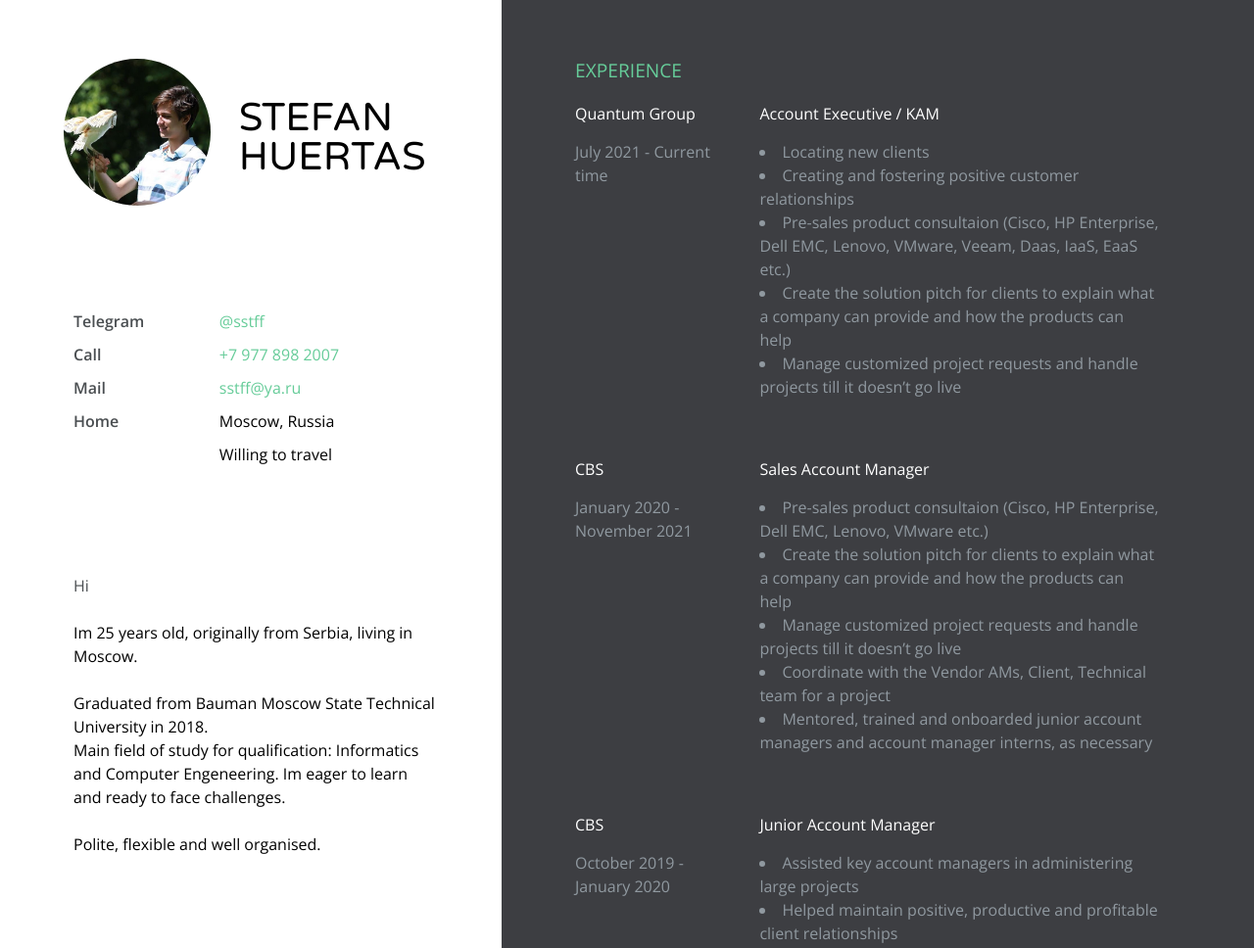
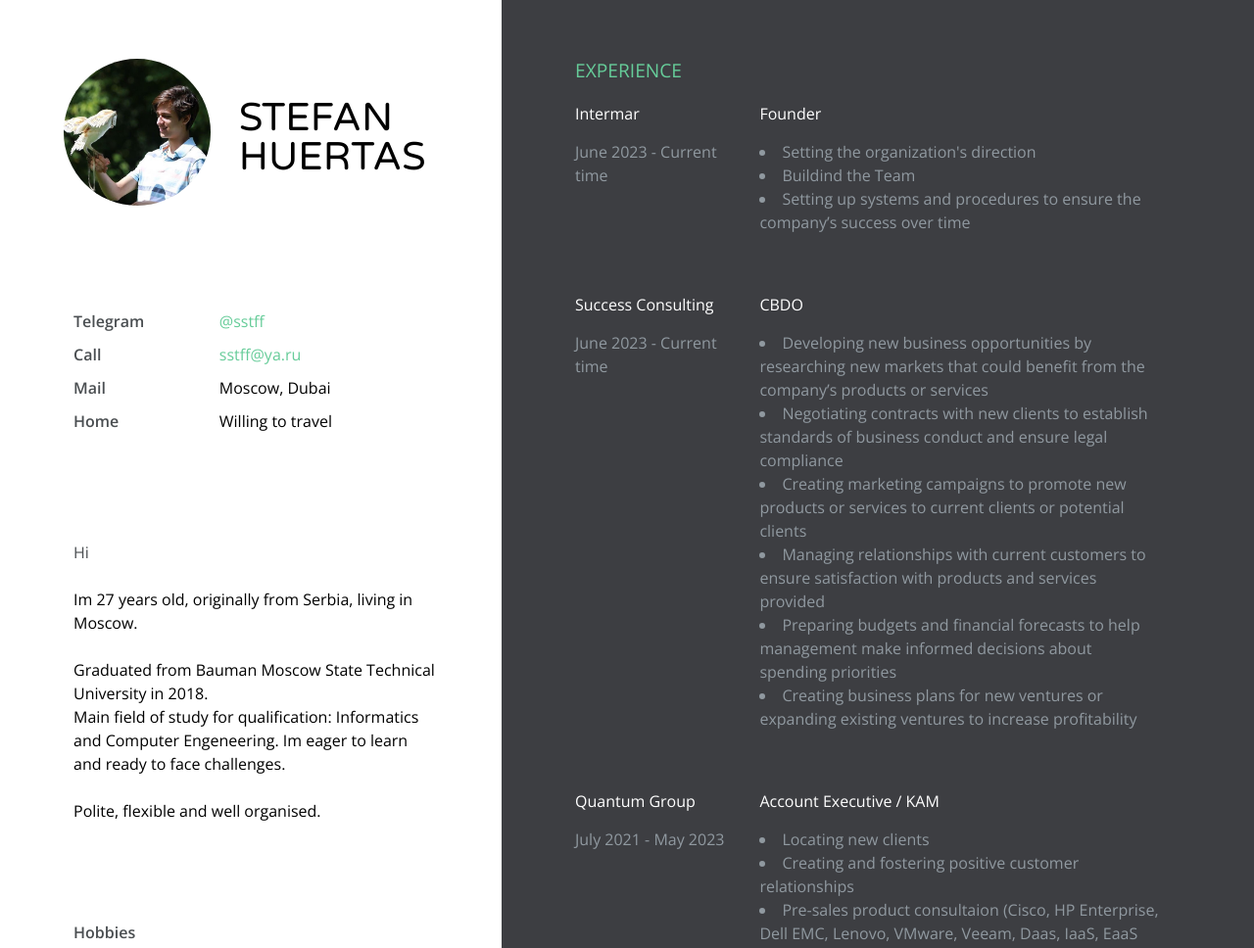
Before and after one commit to stomg/stomg.github.io, a plain HTML site: page index.html in a window 1280 px wide. Shown: the top 968 px of the page at 98% size. Drawn offline with nearby package versions, Linux system fonts and the light colour scheme.

Commit message:
Update index.html
v.27

```diff
--- a/index.html
+++ b/index.html
@@ -66,15 +66,14 @@
       	</ul>
         <ul class="list-content ">
 		<li><a href="http://t.me/sstff" target="telegram">@sstff</a></li>
-        	<li><a href="tel:+79778982007">+7 977 898 2007</a></li> <!-- YOUR PHONE NUMBER  -->
         	<li><a href="mailto:sstff@ya.ru" target="mail">sstff@ya.ru</a></li> <!-- YOUR EMAIL -->
-			<li>Moscow, Russia</li> <!-- YOUR STATE AND COUNTRY  -->
+			<li>Moscow, Dubai</li> <!-- YOUR STATE AND COUNTRY  -->
 			<li>Willing to travel</li>
         </ul>
          </div>
 
          <div class="contact-presentation"> <!-- YOUR PRESENTATION RESUME  -->
-      	 <p><span class="bold">Hi</span><br/><br/> Im 25 years old, originally from Serbia, living in Moscow. <br/>
+      	 <p><span class="bold">Hi</span><br/><br/> Im 27 years old, originally from Serbia, living in Moscow. <br/>
 		 <br/>Graduated from Bauman Moscow State Technical University in 2018. <br/>Main field of study for qualification: Informatics and Computer Engeneering. Im eager to learn and ready to face challenges.
 		 <br/><br/>Polite, flexible and well organised.</p>
          </div>
@@ -109,11 +108,51 @@
 
       <div class="experience-wrapper">
 
+		<div class="company-wrapper clearfix">
+      		<div class="experience-title">Intermar</div> <!-- NAME OF THE COMPANY YOUWORK WITH  -->
+          <div class="time">June 2023 - Current time</div> <!-- THE TIME YOU WORK WITH THE COMPANY  -->
+      	</div>
+
+        <div class="job-wrapper clearfix">
+        	<div class="experience-title">Founder</div> <!-- JOB TITLE  -->
+          	<div class="company-description">
+          		<p>
+				<li>Setting the organization's direction</li>
+				<li>Buildind the Team</li>
+				<li>Setting up systems and procedures to ensure the company’s success over time</li>
+			</p>  <!-- JOB DESCRIPTION  -->
+          </div>
+        </div>
+
+<div class="company-wrapper clearfix">
+      		<div class="experience-title">Success Consulting</div> <!-- NAME OF THE COMPANY YOUWORK WITH  -->
+          <div class="time">June 2023 - Current time</div> <!-- THE TIME YOU WORK WITH THE COMPANY  -->
+      	</div>
+
+        <div class="job-wrapper clearfix">
+        	<div class="experience-title">CBDO</div> <!-- JOB TITLE  -->
+          	<div class="company-description">
+          		<p>
+				<li>Developing new business opportunities by researching new markets that could benefit from the company’s products or services</li>
+
+				<li>Negotiating contracts with new clients to establish standards of business conduct and ensure legal compliance</li>
+
+				<li>Creating marketing campaigns to promote new products or services to current clients or potential clients</li>
+
+				<li>Managing relationships with current customers to ensure satisfaction with products and services provided</li>
+
+				<li>Preparing budgets and financial forecasts to help management make informed decisions about spending priorities</li>
+
+				<li>Creating business plans for new ventures or expanding existing ventures to increase profitability</li>
+			</p>  <!-- JOB DESCRIPTION  -->
+          </div>
+        </div>
+
 
 
 	     	<div class="company-wrapper clearfix">
       		<div class="experience-title">Quantum Group</div> <!-- NAME OF THE COMPANY YOUWORK WITH  -->
-          <div class="time">July 2021 - Current time</div> <!-- THE TIME YOU WORK WITH THE COMPANY  -->
+          <div class="time">July 2021 - May 2023</div> <!-- THE TIME YOU WORK WITH THE COMPANY  -->
       	</div>
 
         <div class="job-wrapper clearfix">
@@ -192,7 +231,6 @@
           	<p>
 				<li>Working on customres orders for plantations</li>
 				<li>Controlling the implementation of customers orders by plantations and sending confirmations</li>
-				<li>Be excited :)</li>
 			</p>  <!-- JOB DESCRIPTION  -->
           </div>
         </div>
```
